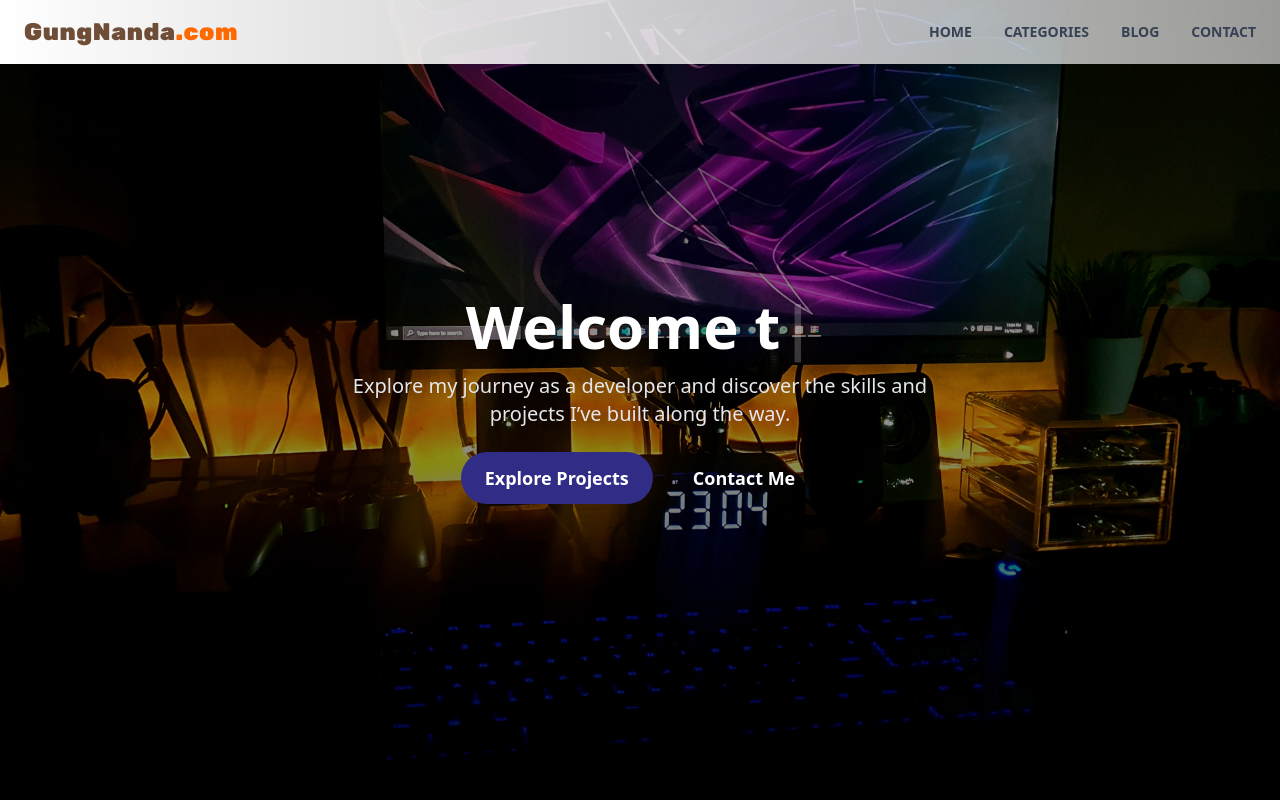
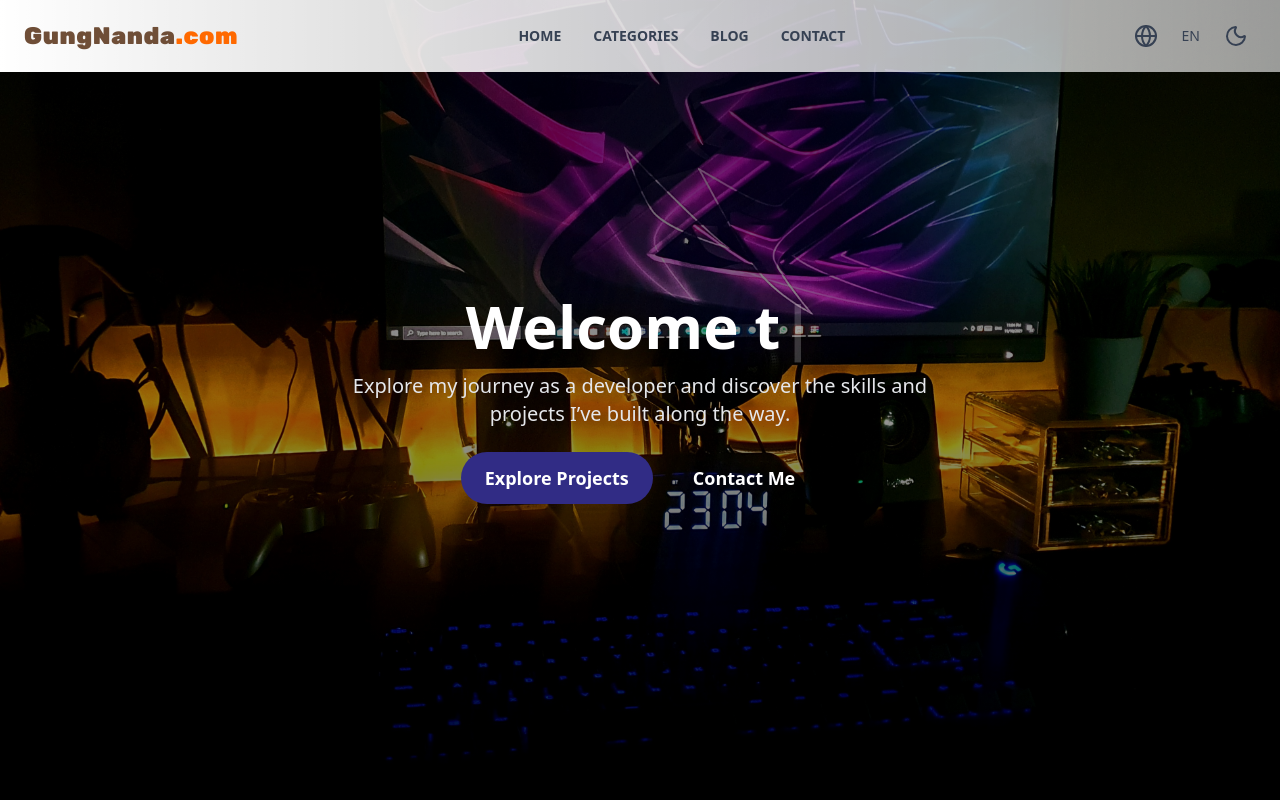
Before and after one commit to zeppyx13/Profile, a Next.js app: page / in a window 1280 px wide. Shown: the top 800 px of the page. Built offline with nearby package versions, Linux system fonts and the light colour scheme.

Commit message:
navbar icon

```diff
--- a/src/components/Navbar/index.tsx
+++ b/src/components/Navbar/index.tsx
@@ -1,12 +1,14 @@
 // src/components/Navbar/Navbar.tsx
 "use client";
-import { Menu, X } from "lucide-react";
+import { Menu, X, Moon, Sun, Globe } from "lucide-react";
 import { useState, useEffect } from "react";
 import { motion, AnimatePresence } from "framer-motion";
 
 export default function Navbar() {
   const [isOpen, setIsOpen] = useState(false);
   const [scrolled, setScrolled] = useState(false);
+  const [darkMode, setDarkMode] = useState(false);
+  const [language, setLanguage] = useState("EN");
 
   useEffect(() => {
     const handleScroll = () => {
@@ -16,33 +18,47 @@ export default function Navbar() {
     return () => window.removeEventListener("scroll", handleScroll);
   }, []);
 
+  // Toggle dark mode
+  const toggleDarkMode = () => {
+    setDarkMode(!darkMode);
+    if (!darkMode) {
+      document.documentElement.classList.add("dark");
+    } else {
+      document.documentElement.classList.remove("dark");
+    }
+  };
+
+  // Toggle language
+  const toggleLanguage = () => {
+    setLanguage(language === "EN" ? "ID" : "EN");
+  };
+
   const menuItems = ["HOME", "CATEGORIES", "BLOG", "CONTACT"];
 
   return (
     <header
-      className={`fixed top-0 left-0 w-full z-50 transition-all duration-300 ${
-        scrolled
-          ? "bg-white/90 backdrop-blur-md shadow-lg"
-          : "bg-gradient-to-r from-white via-white/80 to-white/60"
+      className={`fixed top-0 left-0 w-full z-50 transition-all duration-300 ${scrolled
+          ? "bg-white/90 dark:bg-gray-900/90 backdrop-blur-md shadow-lg"
+          : "bg-gradient-to-r from-white via-white/80 to-white/60 dark:from-gray-900 dark:via-gray-800/80 dark:to-gray-900/60"
         }`}
     >
       <div className="max-w-7xl mx-auto flex items-center justify-between px-6 py-4">
         {/* Logo */}
         <div className="flex items-center gap-2">
-          <span className="text-2xl font-extrabold text-[#6F4E37] tracking-wide rubik">
+          <span className="text-2xl font-extrabold text-[#6F4E37] dark:text-[#D4A373] tracking-wide rubik">
             GungNanda<span className="text-orange-500">.com</span>
           </span>
         </div>
 
         {/* Menu Desktop */}
-        <nav className="hidden md:flex gap-8 text-sm font-semibold text-gray-700">
+        <nav className="hidden md:flex gap-8 text-sm font-semibold text-gray-700 dark:text-gray-200">
           {menuItems.map((item) => (
             <a
               key={item}
               href={`/${item === "HOME" ? "" : item.toLowerCase()}`}
-              className="relative hover:text-[#6F4E37] transition-colors duration-300
+              className="relative hover:text-[#6F4E37] dark:hover:text-[#D4A373] transition-colors duration-300
                 after:content-[''] after:absolute after:-bottom-1 after:left-0
-                after:w-0 after:h-[2px] after:bg-[#6F4E37]
+                after:w-0 after:h-[2px] after:bg-[#6F4E37] dark:after:bg-[#D4A373]
                 after:transition-all after:duration-300 hover:after:w-full"
             >
               {item}
@@ -50,14 +66,42 @@ export default function Navbar() {
           ))}
         </nav>
 
+        {/* Right Icons */}
+        <div className="flex items-center gap-4">
+          {/* Language Toggle */}
+          <button
+            onClick={toggleLanguage}
+            aria-label="Change Language"
+            className="p-2 rounded-full hover:bg-gray-100 dark:hover:bg-gray-800 transition-colors"
+          >
+            <Globe className="w-6 h-6 text-gray-700 dark:text-gray-200" />
+          </button>
+          <span className="hidden md:inline text-sm font-medium text-gray-700 dark:text-gray-200">
+            {language}
+          </span>
+
+          {/* Dark Mode Toggle */}
+          <button
+            onClick={toggleDarkMode}
+            aria-label="Toggle Dark Mode"
+            className="p-2 rounded-full hover:bg-gray-100 dark:hover:bg-gray-800 transition-colors"
+          >
+            {darkMode ? (
+              <Sun className="w-6 h-6 text-yellow-500" />
+            ) : (
+              <Moon className="w-6 h-6 text-gray-700 dark:text-gray-200" />
+            )}
+          </button>
+
           {/* Mobile Menu Toggle */}
           <button
-          className="md:hidden text-gray-800 transition-transform duration-300 hover:scale-110"
+            className="md:hidden text-gray-800 dark:text-gray-200 transition-transform duration-300 hover:scale-110"
             onClick={() => setIsOpen(!isOpen)}
             aria-label="Toggle Menu"
           >
             {isOpen ? <X className="w-7 h-7" /> : <Menu className="w-7 h-7" />}
           </button>
+        </div>
       </div>
 
       {/* Mobile Menu */}
@@ -68,16 +112,16 @@ export default function Navbar() {
             animate={{ opacity: 1, y: 0 }}
             exit={{ opacity: 0, y: -10 }}
             transition={{ duration: 0.3 }}
-            className="md:hidden bg-white/95 backdrop-blur-md shadow-lg border-t border-gray-200"
+            className="md:hidden bg-white/95 dark:bg-gray-900/95 backdrop-blur-md shadow-lg border-t border-gray-200 dark:border-gray-700"
           >
-            <nav className="flex flex-col gap-4 px-6 py-6 text-gray-700 font-semibold">
+            <nav className="flex flex-col gap-4 px-6 py-6 text-gray-700 dark:text-gray-200 font-semibold">
               {menuItems.map((item) => (
                 <a
                   key={item}
                   href={`/${item === "HOME" ? "" : item.toLowerCase()}`}
-                  className="relative hover:text-[#6F4E37] transition-colors duration-300
+                  className="relative hover:text-[#6F4E37] dark:hover:text-[#D4A373] transition-colors duration-300
                     after:content-[''] after:absolute after:-bottom-1 after:left-0
-                    after:w-0 after:h-[2px] after:bg-[#6F4E37]
+                    after:w-0 after:h-[2px] after:bg-[#6F4E37] dark:after:bg-[#D4A373]
                     after:transition-all after:duration-300 hover:after:w-full"
                   onClick={() => setIsOpen(false)}
                 >
```
Also changed, not shown: 1 other file (tests, documents, lock files or other folders). Lines whose indentation alone changed are shown as unchanged.
